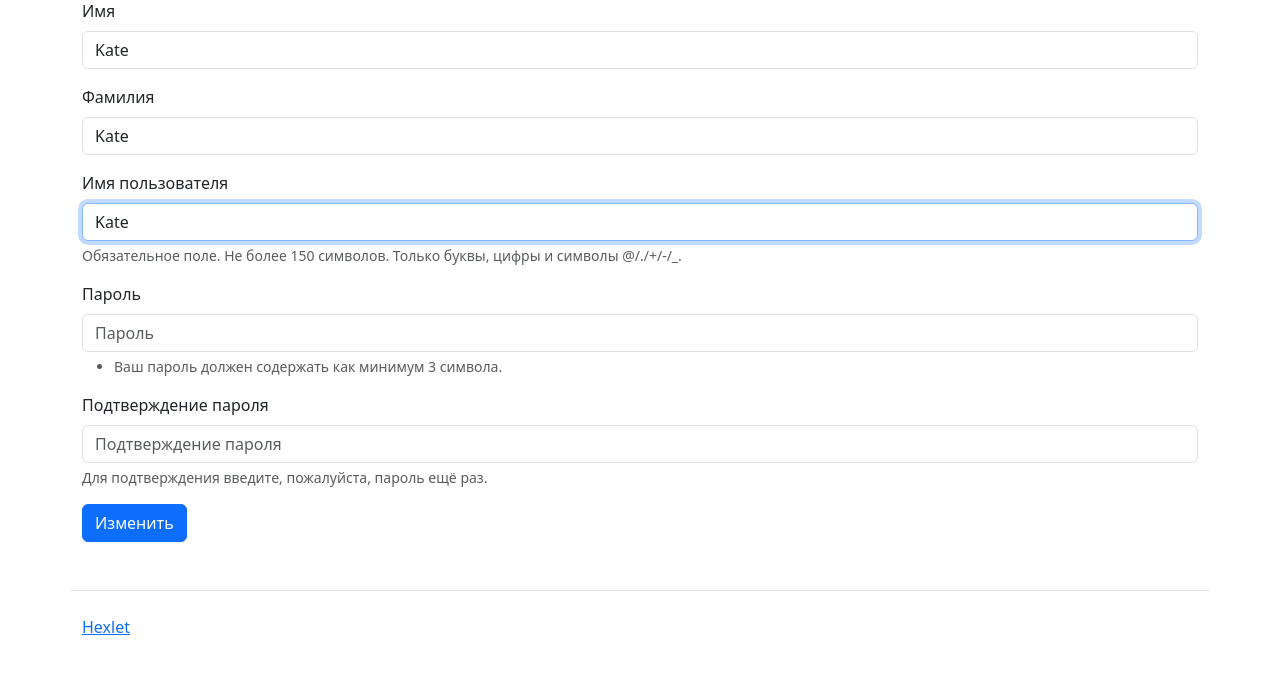
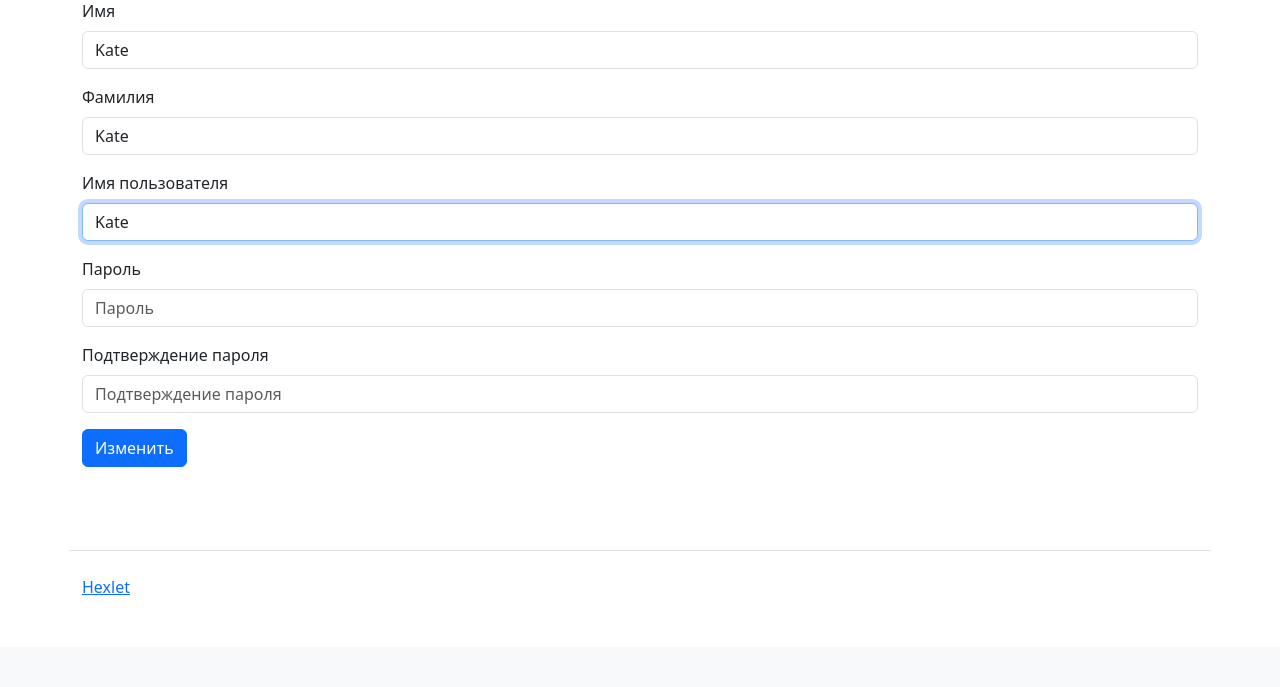
Before and after one commit to amrylnikov/python-project-52, a Django app: page /users/15/update/ in a window 1280 px wide. Shown: the part 153-840 px from the top of the page. After the commit the page ends 748 px from the top, so only its background shows below. Run offline with Django 4.2, Linux system fonts and the light colour scheme; a user stored in the database is signed in; data comes from the database, SQL or seed files in the repository; both versions use the stored data as it was after the commit; some libraries are stand-ins or nearby versions.

Commit message:
changed user edit html form

```diff
--- a/task_manager/tasks/urls.py
+++ b/task_manager/tasks/urls.py
@@ -6,8 +6,8 @@ urlpatterns = [
     path('', views.TaskShow.as_view(), name='tasks'),
     path('create/', views.TaskCreate.as_view(), name='create_task'),
     path('<int:pk>/edit/', views.TaskEdit.as_view(), name='edit_task'),
-    path('<int:pk>/delete/',
-         views.TaskDelete.as_view(),
-         name='delete_task'),
+    path(
+        '<int:pk>/delete/', views.TaskDelete.as_view(), name='delete_task'
+    ),
     path('<int:pk>/', views.TaskGetInfo.as_view(), name='get_task'),
 ]
--- a/task_manager/templates/user_update.html
+++ b/task_manager/templates/user_update.html
@@ -1,38 +1,16 @@
 {% extends "index.html" %}
+{% load django_bootstrap5 %}
+
+{% bootstrap_css %}
+{% bootstrap_javascript %}
 
 {% block content %}
 <h1 class="my-4">Изменение пользователя</h1>
 <form method="post">
   {%csrf_token %}
-  <div class="mb-3">
-    <label class="form-label" for="id_first_name">Имя</label>
-    <input type="text" name="first_name" maxlength="150" class="form-control" placeholder="Имя" required="" id="id_first_name" value="{{ form.first_name.value }}">
-  </div>
-  <div class="mb-3">
-    <label class="form-label" for="id_last_name">Фамилия</label>
-    <input type="text" name="last_name" maxlength="150" class="form-control" placeholder="Фамилия" required="" id="id_last_name" value="{{ form.last_name.value }}">
-  </div>
-  <div class="mb-3">
-    <label class="form-label" for="id_username">Имя пользователя</label>
-    <input type="text" name="username" maxlength="150" autofocus="" class="form-control" placeholder="Имя пользователя" required="" id="id_username" value="{{ form.username.value }}">
-    <div class="form-text">Обязательное поле. Не более 150 символов. Только буквы, цифры и символы @/./+/-/_.</div>
-  </div>
-  <div class="mb-3">
-    <label class="form-label" for="id_password1">Пароль</label>
-    <input type="password" name="password1" autocomplete="new-password" class="form-control" placeholder="Пароль" required="" id="id_password1">
-    <div class="form-text">
-      <ul>
-        <li>Ваш пароль должен содержать как минимум 3 символа.</li>
-      </ul>
-    </div>
-  </div>
-  <div class="mb-3">
-    <label class="form-label" for="id_password2">Подтверждение пароля</label>
-    <input type="password" name="password2" autocomplete="new-password" class="form-control" placeholder="Подтверждение пароля" required="" id="id_password2">
-    <div class="form-text">
-      Для подтверждения введите, пожалуйста, пароль ещё раз.
-    </div>
-  </div>
-      <input class="btn btn-primary" type="submit" value="Изменить">
+
+  {% bootstrap_form form %}
+
+  {% bootstrap_button button_type="submit" content="Изменить" %}
 </form>
 {% endblock %}
--- a/task_manager/users/forms.py
+++ b/task_manager/users/forms.py
@@ -5,8 +5,11 @@ from django import forms
 
 
 class RegisterUserForm(UserCreationForm):
-    first_name = forms.CharField(max_length=50)
-    last_name = forms.CharField(max_length=50)
+    first_name = forms.CharField(max_length=50, label='Имя')
+    last_name = forms.CharField(max_length=50, label='Фамилия')
+    username = forms.CharField(max_length=50, label='Имя пользователя')
+    password1 = forms.CharField(max_length=50, label='Пароль')
+    password2 = forms.CharField(max_length=50, label='Подтверждение пароля')
     date_joined = DateTimeField(auto_now_add=True)
 
     class Meta:
```
Also changed, not shown: task_manager/templates/edit.html (deleted, +0 -15 lines), db.sqlite3.
